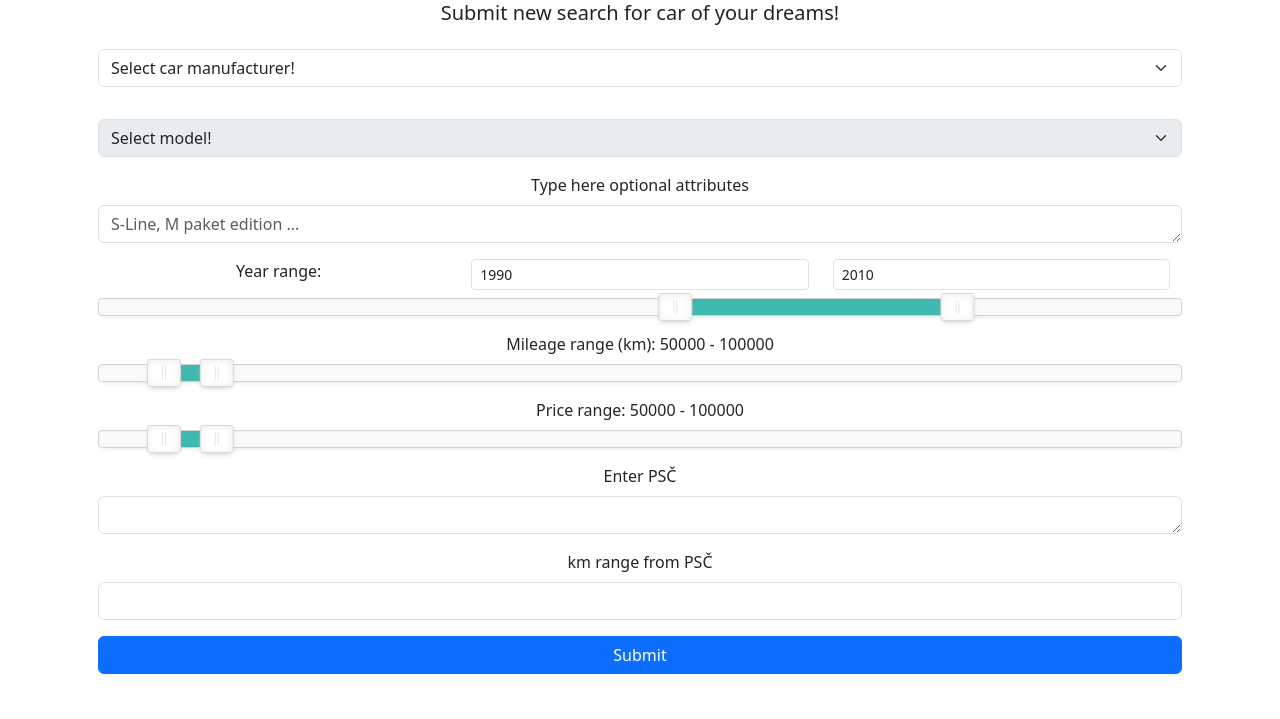
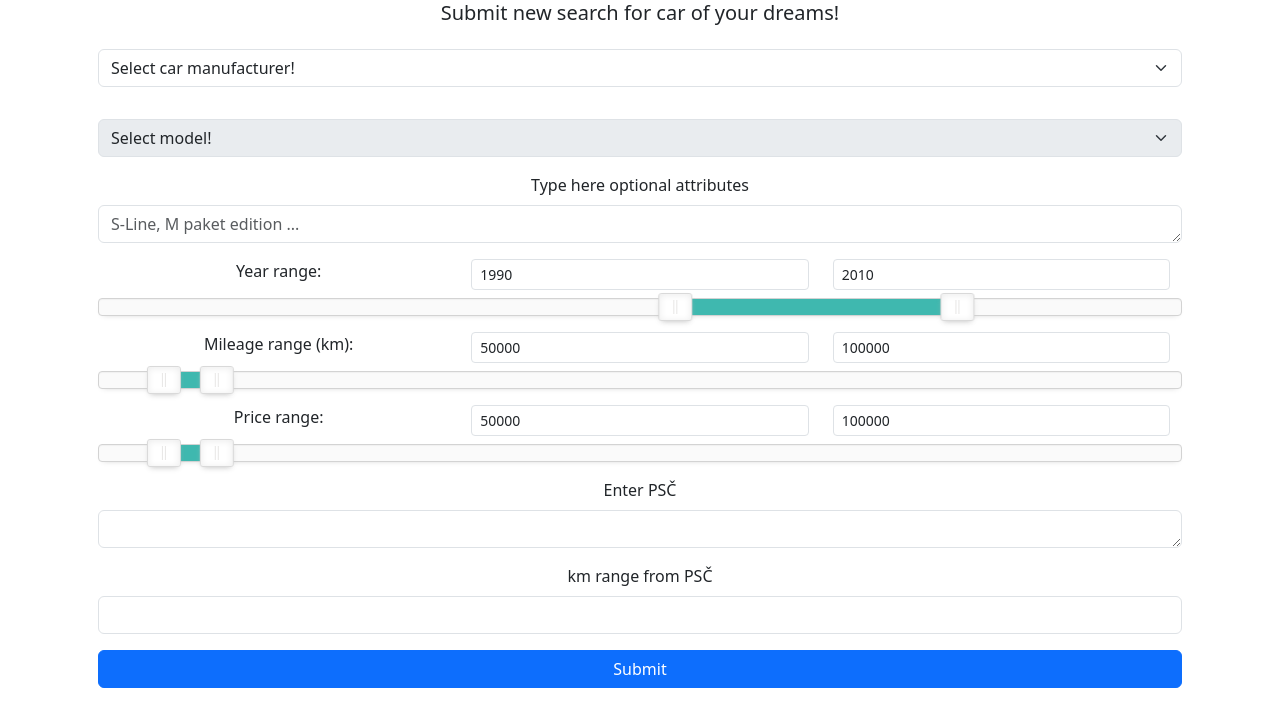
Before and after one commit to kipariss1/czech_out_auto_bot, a FastAPI app: page /create_search in a window 1280 px wide. Shown: the part 81-800 px from the top of the page. Run offline with FastAPI, Linux system fonts and the light colour scheme.

Commit message:
updated the sliders to take inputs

```diff
--- a/web-app/templates/create_search.html
+++ b/web-app/templates/create_search.html
@@ -41,11 +41,35 @@
             <div id="id-slider-year"></div>
         </div>
         <div class="row mx-3 my-3">
-            <label for="id-slider-mileage" class="form-label">Mileage range (km): <span id="id-mileage-range"></span></label>
+            <label for="id-slider-mileage" class="form-label">
+                <div class="row">
+                    <div class="col">
+                        Mileage range (km):
+                    </div>
+                    <div class="col">
+                        <input type="number" class="form-control form-control-sm" id="id-input-mileage-range-from">
+                    </div>
+                    <div class="col">
+                        <input type="number" class="form-control form-control-sm" id="id-input-mileage-range-to">
+                    </div>
+                </div>
+            </label>
             <div id="id-slider-mileage"></div>
         </div>
         <div class="row mx-3 my-3">
-            <label for="id-slider-price" class="form-label">Price range: <span id="id-price-range"></span></label>
+            <label for="id-slider-price" class="form-label">
+                <div class="row">
+                    <div class="col">
+                        Price range:
+                    </div>
+                    <div class="col">
+                        <input type="number" class="form-control form-control-sm" id="id-input-price-range-from">
+                    </div>
+                    <div class="col">
+                        <input type="number" class="form-control form-control-sm" id="id-input-price-range-to">
+                    </div>
+                </div>
+            </label>
             <div id="id-slider-price"></div>
         </div>
         <div class="row mx-3 my-3">
@@ -71,7 +95,11 @@
     var input_year_from = document.getElementById('id-input-year-range-from');
     var input_year_to = document.getElementById('id-input-year-range-to');
     var slider_mileage = document.getElementById('id-slider-mileage');
+    var input_mileage_from = document.getElementById('id-input-mileage-range-from');
+    var input_mileage_to = document.getElementById('id-input-mileage-range-to');
     var slider_price = document.getElementById('id-slider-price');
+    var input_price_from = document.getElementById('id-input-price-range-from');
+    var input_price_to = document.getElementById('id-input-price-range-to');
 
     noUiSlider.create(slider_year, {
         start: [1990, 2010],
@@ -123,10 +151,25 @@
             }
         }
     });
-
-    var rangeValueMileage = document.getElementById("id-mileage-range");
-    slider_mileage.noUiSlider.on("update", function (values) {
-        rangeValueMileage.innerHTML = values.join(" - ");
+    slider_mileage.noUiSlider.on("update", function (values, handle) {
+        if (handle === 0) {
+            input_mileage_from.value = Math.round(values[0])
+        } else {
+            input_mileage_to.value = Math.round(values[1])
+        }
+    });
+    input_mileage_from.addEventListener('change', function() {
+        slider_mileage.noUiSlider.set([this.value, null])
+    });
+    input_mileage_to.addEventListener('change', function() {
+        slider_mileage.noUiSlider.set([null, this.value])
+    });
+    slider_mileage.noUiSlider.on("update", function (values, handle) {
+        if (handle === 0) {
+            input_mileage_from.value = Math.round(values[0])
+        } else {
+            input_mileage_to.value = Math.round(values[1])
+        }
     });
 
 
@@ -147,10 +190,25 @@
             }
         }
     });
-
-    var rangeValuePrice = document.getElementById("id-price-range");
-    slider_price.noUiSlider.on("update", function (values) {
-        rangeValuePrice.innerHTML = values.join(" - ");
+    slider_price.noUiSlider.on("update", function (values, handle) {
+        if (handle === 0) {
+            input_price_from.value = Math.round(values[0])
+        } else {
+            input_price_to.value = Math.round(values[1])
+        }
+    });
+    input_price_from.addEventListener('change', function() {
+        slider_price.noUiSlider.set([this.value, null])
+    });
+    input_price_to.addEventListener('change', function() {
+        slider_price.noUiSlider.set([null, this.value])
+    });
+    slider_price.noUiSlider.on("update", function (values, handle) {
+        if (handle === 0) {
+            input_price_from.value = Math.round(values[0])
+        } else {
+            input_price_to.value = Math.round(values[1])
+        }
     });
 
 </script>
```
